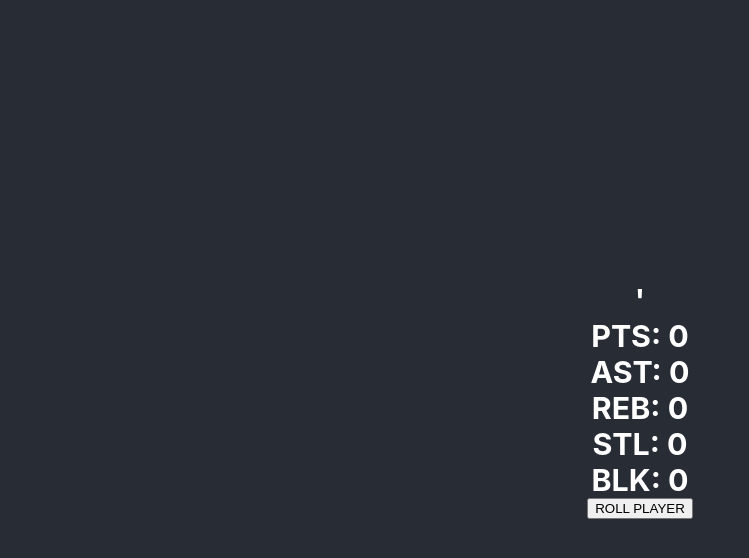
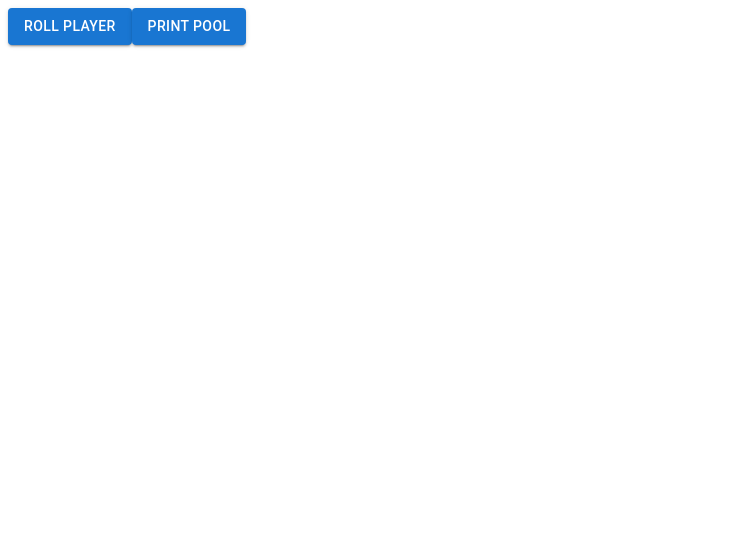
Before and after one commit to rykci/fantasy-pickup, a React (Create React App) app: page / in a window 1280 px wide. Shown: the top 558 px of the page, without its empty margins (0-749 px from the left). Built offline with nearby package versions, Linux system fonts and the light colour scheme.

Commit message:
able to fetch pool of players + styling

```diff
--- a/package.json
+++ b/package.json
@@ -3,6 +3,9 @@
   "version": "0.1.0",
   "private": true,
   "dependencies": {
+    "@emotion/react": "^11.5.0",
+    "@emotion/styled": "^11.3.0",
+    "@mui/material": "^5.0.4",
     "@testing-library/jest-dom": "^5.14.1",
     "@testing-library/react": "^11.2.7",
     "@testing-library/user-event": "^12.8.3",
@@ -10,6 +13,7 @@
     "react": "^17.0.2",
     "react-dom": "^17.0.2",
     "react-scripts": "4.0.3",
+    "styled-components": "^5.3.3",
     "web-vitals": "^1.1.2"
   },
   "scripts": {
--- a/src/App.css
+++ b/src/App.css
@@ -1,4 +1,4 @@
-.App {
+/*.App {
   text-align: center;
 }
 
@@ -39,4 +39,4 @@
 
 h2, h3 {
   margin: 0;
-}
+}*/
--- a/src/App.js
+++ b/src/App.js
@@ -1,65 +1,143 @@
-import './App.css';
+import './App.css'
 import { useState } from 'react'
-
+import {
+  Button,
+  List,
+  ListItem,
+  ListItemText,
+  CircularProgress,
+} from '@mui/material'
+import styled from 'styled-components'
 
 function App() {
+  const [playerList, setPlayerList] = useState([])
+  const [isPoolMade, setIsPoolMade] = useState(false)
+  const [isLoading, setIsLoading] = useState(false)
+  const PAGES = 45970
 
-  const [data, setData] = useState({
-    player: {first_name: "", last_name:""},
-    team: {full_name:""},
-    game: {date:""},
-    pts: "",
-    ast: "",
-    reb: "",
-    stl: "",
-    blk: "",
-  })
-  const PAGES = 45970;
+  const getPlayerPool = async () => {
+    setIsLoading(true)
+    const playerPool = []
 
+    while (playerPool.length < 20) {
+      const player = await fetchPlayer()
 
-  const fetchData = async () => {
+      if (Object.values(player.stats).reduce((a, b) => a + b, 0) >= 20) {
+        console.log(player)
+        playerPool.push(player)
+      }
+    }
+
+    playerPool.sort((a, b) => {
+      if (a.name < b.name) {
+        return -1
+      }
+      if (a.name > b.name) {
+        return 1
+      }
+      return 0
+    })
+
+    setPlayerList(playerPool)
+    setIsPoolMade(true)
+    setIsLoading(false)
+  }
+
+  const fetchPlayer = async () => {
     const page = Math.floor(Math.random() * PAGES) + 1
     const index = Math.floor(Math.random() * 25)
 
     //https://rapidapi.com/theapiguy/api/free-nba/
-    await fetch(`https://free-nba.p.rapidapi.com/stats?page=${page}`, {
-      "method": "GET",
-      "headers": {
-        "x-rapidapi-host": "free-nba.p.rapidapi.com",
-        "x-rapidapi-key": "21c9356c99mshc029bf82afeabf7p101ad3jsn1abb9005eb40"
-      }
+    return fetch(`https://free-nba.p.rapidapi.com/stats?page=${page}`, {
+      method: 'GET',
+      headers: {
+        'x-rapidapi-host': 'free-nba.p.rapidapi.com',
+        'x-rapidapi-key': '21c9356c99mshc029bf82afeabf7p101ad3jsn1abb9005eb40',
+      },
     })
-    .then(response => {
-      response.json().then(res => {
-        const playerData = res.data[index];
-        if (playerData.pts + playerData.ast + playerData.reb + playerData.blk + playerData.stl< 20) {
-          fetchData()
-        } else {
-        setData(res.data[index]);
-        console.log(res.data[index])
+      .then((response) => response.json())
+      .then((res) => {
+        const playerData = res.data[index]
+
+        const player = {
+          name: `${playerData.player.first_name} ${playerData.player.last_name}`,
+          team: `'${playerData.game.date.substring(2, 4)} ${
+            playerData.team.full_name
+          }`,
+          date: playerData.game.date.split('T')[0],
+          stats: {
+            pts: playerData.pts || 0,
+            fgp: playerData.fg_pct || 0,
+            ftp: playerData.ft_pct || 0,
+            fg3m: playerData.fg3m || 0,
+            ast: playerData.ast || 0,
+            reb: playerData.reb || 0,
+            stl: playerData.stl || 0,
+            blk: playerData.blk || 0,
+            to: playerData.turnover || 0,
+          },
         }
-      });
-    })
-    .catch(err => {
-      console.error(err);
-    });
+
+        return player
+        //console.log(player)
+      })
+      .catch((err) => {
+        console.error(err)
+      })
   }
 
-  return (
-    <div className="App">
-      <header className="App-header">
-        <h2>{data.player.first_name} {data.player.last_name}</h2>
-        <h3>'{data.game.date.substring(2,4)} {data.team.full_name}</h3>
-        <h3>{(data.game.date).split("T")[0]}</h3>
-        <h3>PTS: {data.pts || 0}</h3>
-        <h3>AST: {data.ast || 0}</h3>
-        <h3>REB: {data.reb || 0}</h3>
-        <h3>STL: {data.stl || 0}</h3>
-        <h3>BLK: {data.blk || 0}</h3>
-        <button onClick={fetchData}>ROLL PLAYER</button>
-      </header>
-    </div>
-  );
+  if (isPoolMade) {
+    return (
+      <PlayerPool>
+        {playerList.map((player) => {
+          return (
+            <Player key={`${player.name}${player.date}`}>
+              <PlayerText primary={player.name} secondary={player.team} />
+            </Player>
+          )
+        })}
+      </PlayerPool>
+    )
+  } else if (isLoading) {
+    return (
+      <Center>
+        <CircularProgress />
+      </Center>
+    )
+  } else
+    return (
+      <div className="App">
+        <header className="App-header">
+          <FetchButton variant="contained" onClick={getPlayerPool}>
+            ROLL PLAYER
+          </FetchButton>
+          <FetchButton
+            variant="contained"
+            onClick={() => console.log(playerList)}
+          >
+            PRINT POOL
+          </FetchButton>
+        </header>
+      </div>
+    )
 }
 
-export default App;
+const FetchButton = styled(Button)``
+
+const PlayerPool = styled(List)`
+  display: flex;
+  flex-direction: column;
+  flex-wrap: wrap;
+`
+
+const Player = styled(ListItem)``
+
+const PlayerText = styled(ListItemText)``
+
+const Center = styled.div`
+  height: 100vh;
+  display: grid;
+  place-items: Center;
+`
+
+export default App
--- a/src/index.css
+++ b/src/index.css
@@ -1,4 +1,4 @@
-body {
+/*body {
   margin: 0;
   font-family: -apple-system, BlinkMacSystemFont, 'Segoe UI', 'Roboto', 'Oxygen',
     'Ubuntu', 'Cantarell', 'Fira Sans', 'Droid Sans', 'Helvetica Neue',
@@ -10,4 +10,4 @@ body {
 code {
   font-family: source-code-pro, Menlo, Monaco, Consolas, 'Courier New',
     monospace;
-}
+}*/
```
Also changed, not shown: 1 other file (tests, documents, lock files or other folders).
